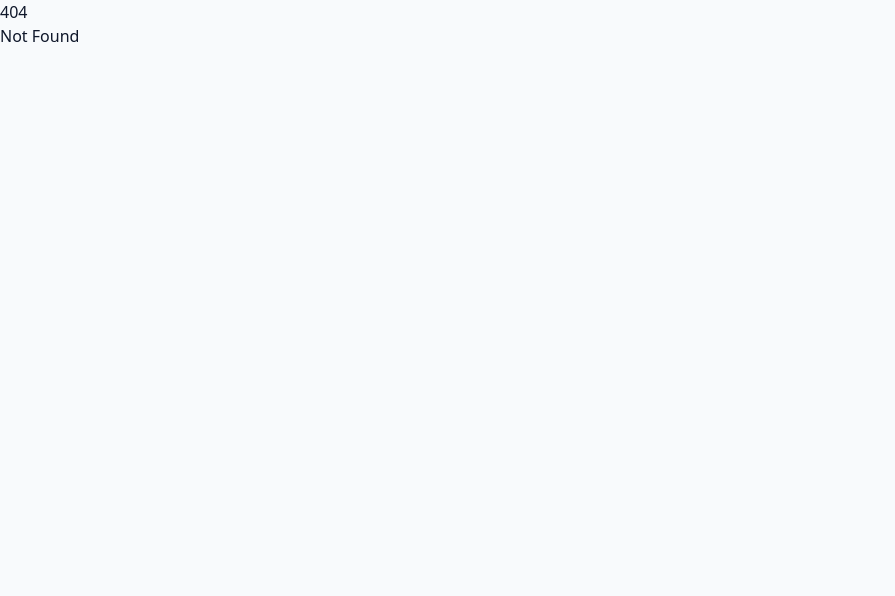
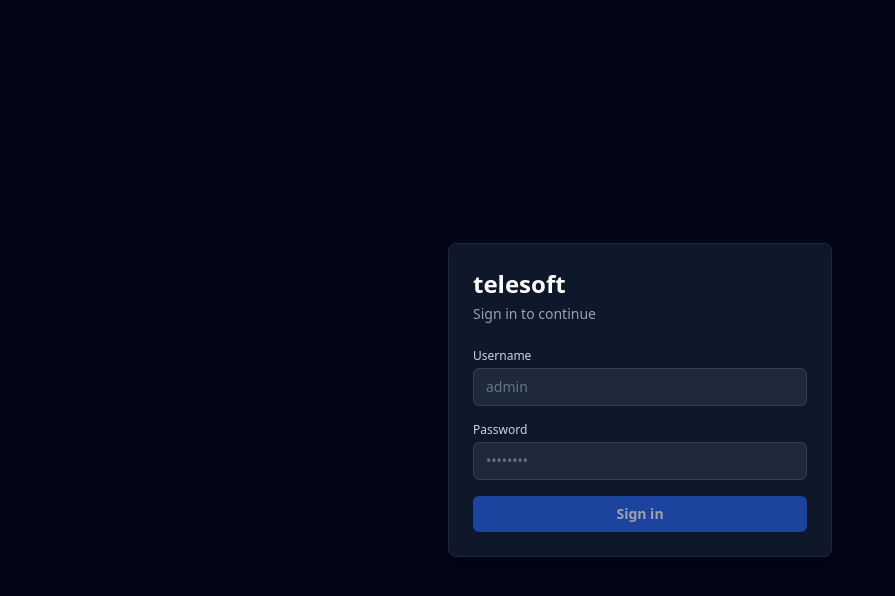
Before and after one commit to slaid098/telesoft, a SvelteKit app in the folder web/: page /login in a window 1280 px wide. Before the commit this address had no page. Shown: the top 596 px of the page, without its empty margins (0-895 px from the left). Built offline with nearby package versions, Linux system fonts and the light colour scheme; no server answers.

Commit message:
feat(web): add layout with auth guard, login page, and root redirect

```diff
--- a/web/src/routes/+layout.svelte
+++ b/web/src/routes/+layout.svelte
@@ -1,9 +1,99 @@
 <script lang="ts">
 import "../app.css";
+import { goto } from "$app/navigation";
+import { page } from "$app/state";
+import { api } from "$lib/api";
 
-let { children } = $props();
+const { data, children } = $props();
+
+type NavItem = { href: string; label: string; icon: string };
+
+const navItems: NavItem[] = [{ href: "/channels", label: "Channels", icon: "📁" }];
+
+const isLogin = $derived(page.url.pathname === "/login");
+const username = $derived(data?.user ?? null);
+
+async function handleLogout() {
+  try {
+    await api.post<{ status: string }>("/api/auth/logout");
+  } catch {
+    // ignore — redirect to /login regardless
+  }
+  await goto("/login");
+}
 </script>
 
-<div class="min-h-screen bg-slate-50 text-slate-900">
+{#if isLogin}
   {@render children()}
-</div>
+{:else}
+  <div class="flex h-full min-h-screen flex-col sm:flex-row">
+    <aside
+      class="hidden w-60 shrink-0 border-r border-slate-800 bg-slate-900 sm:flex sm:flex-col"
+    >
+      <div class="flex h-14 items-center px-4 text-lg font-semibold text-white">telesoft</div>
+      <nav class="flex-1 space-y-1 px-2 py-2">
+        {#each navItems as item (item.href)}
+          <a
+            href={item.href}
+            class="flex items-center gap-3 rounded-md px-3 py-2 text-sm font-medium transition-colors
+              {page.url.pathname.startsWith(item.href)
+              ? "bg-brand-600 text-white"
+              : "text-slate-300 hover:bg-slate-800 hover:text-white"}"
+          >
+            <span class="text-base" aria-hidden="true">{item.icon}</span>
+            <span>{item.label}</span>
+          </a>
+        {/each}
+      </nav>
+      <div class="border-t border-slate-800 p-3">
+        {#if username}
+          <div class="mb-2 truncate px-2 text-xs text-slate-400">
+            Signed in as <span class="text-slate-200">{username}</span>
+          </div>
+        {/if}
+        <button
+          type="button"
+          onclick={handleLogout}
+          class="w-full rounded-md bg-slate-800 px-3 py-2 text-sm font-medium text-slate-100 hover:bg-slate-700"
+        >
+          Logout
+        </button>
+      </div>
+    </aside>
+
+    <main class="flex flex-1 flex-col">
+      <header
+        class="flex h-14 shrink-0 items-center justify-between border-b border-slate-800 bg-slate-900 px-4 sm:px-6"
+      >
+        <span class="text-base font-semibold text-white sm:hidden">telesoft</span>
+        {#if username}
+          <span class="hidden text-xs text-slate-400 sm:block">
+            Signed in as <span class="text-slate-200">{username}</span>
+          </span>
+        {/if}
+      </header>
+
+      <div class="flex-1 overflow-y-auto p-4 sm:p-6">
+        {@render children()}
+      </div>
+
+      <nav
+        class="grid grid-cols-1 border-t border-slate-800 bg-slate-900 sm:hidden"
+        aria-label="Mobile navigation"
+      >
+        {#each navItems as item (item.href)}
+          <a
+            href={item.href}
+            class="flex flex-col items-center gap-1 py-2 text-[10px] font-medium transition-colors
+              {page.url.pathname.startsWith(item.href)
+              ? "text-brand-500"
+              : "text-slate-400 hover:text-slate-200"}"
+          >
+            <span class="text-lg" aria-hidden="true">{item.icon}</span>
+            <span>{item.label}</span>
+          </a>
+        {/each}
+      </nav>
+    </main>
+  </div>
+{/if}
--- /dev/null
+++ b/web/src/routes/+layout.ts
@@ -0,0 +1,32 @@
+import { browser } from "$app/environment";
+import { api } from "$lib/api";
+import type { MeResponse } from "$lib/types";
+import { redirect } from "@sveltejs/kit";
+
+import type { LayoutLoad } from "./$types";
+
+export const prerender = false;
+export const ssr = false;
+
+const PUBLIC_PATHS = new Set(["/login"]);
+
+export const load: LayoutLoad = async ({ url }) => {
+  const { pathname } = url;
+
+  if (PUBLIC_PATHS.has(pathname)) {
+    return {};
+  }
+
+  if (!browser) {
+    return { user: null };
+  }
+
+  try {
+    const data = await api.get<MeResponse>("/api/auth/me");
+    return { user: data.user };
+  } catch {
+    const target = `${pathname}${url.search}`;
+    const params = new URLSearchParams({ redirectTo: target });
+    redirect(303, `/login?${params.toString()}`);
+  }
+};
--- a/web/src/routes/+page.svelte
+++ /dev/null
@@ -1,9 +0,0 @@
-<script lang="ts">
-let { children } = $props();
-</script>
-
-<main class="mx-auto max-w-3xl p-6">
-  <h1 class="text-2xl font-bold">telesoft</h1>
-  <p class="mt-2 text-slate-600">Under construction</p>
-  {@render children()}
-</main>
--- /dev/null
+++ b/web/src/routes/+page.ts
@@ -0,0 +1,8 @@
+import { redirect } from "@sveltejs/kit";
+
+export const prerender = false;
+export const ssr = false;
+
+export function load() {
+  redirect(307, "/channels");
+}
--- /dev/null
+++ b/web/src/routes/login/+page.svelte
@@ -0,0 +1,95 @@
+<script lang="ts">
+import { goto } from "$app/navigation";
+import { page } from "$app/state";
+import { ApiError, api } from "$lib/api";
+
+let username = $state("");
+let password = $state("");
+let error = $state<string | null>(null);
+let loading = $state(false);
+
+const redirectTo = new URLSearchParams(page.url.search).get("redirectTo") ?? "/channels";
+const canSubmit = $derived(username.trim().length > 0 && password.length > 0 && !loading);
+
+async function handleSubmit(event: Event) {
+  event.preventDefault();
+  error = null;
+  if (!username.trim() || !password) {
+    error = "Enter username and password";
+    return;
+  }
+  loading = true;
+  try {
+    await api.post<{ status: string }>("/api/auth/login", {
+      username: username.trim(),
+      password,
+    });
+    await goto(redirectTo, { replaceState: true });
+  } catch (err) {
+    if (err instanceof ApiError && err.status === 401) {
+      error = "Invalid credentials";
+    } else if (err instanceof ApiError) {
+      error = err.message || "Login failed";
+    } else {
+      error = "Network error";
+    }
+  } finally {
+    loading = false;
+  }
+}
+</script>
+
+<div class="flex min-h-screen items-center justify-center bg-slate-950 px-4">
+  <div class="w-full max-w-sm rounded-lg border border-slate-800 bg-slate-900 p-6 shadow-xl">
+    <h1 class="mb-1 text-2xl font-semibold text-white">telesoft</h1>
+    <p class="mb-6 text-sm text-slate-400">Sign in to continue</p>
+
+    <form class="space-y-4" onsubmit={handleSubmit}>
+      <div>
+        <label for="username" class="mb-1 block text-xs font-medium text-slate-300">
+          Username
+        </label>
+        <input
+          id="username"
+          name="username"
+          type="text"
+          autocomplete="username"
+          bind:value={username}
+          class="w-full rounded-md border border-slate-700 bg-slate-800 px-3 py-2 text-sm text-white placeholder-slate-500 focus:border-brand-500 focus:outline-none focus:ring-1 focus:ring-brand-500"
+          placeholder="admin"
+          required
+        />
+      </div>
+
+      <div>
+        <label for="password" class="mb-1 block text-xs font-medium text-slate-300">
+          Password
+        </label>
+        <input
+          id="password"
+          name="password"
+          type="password"
+          autocomplete="current-password"
+          bind:value={password}
+          class="w-full rounded-md border border-slate-700 bg-slate-800 px-3 py-2 text-sm text-white placeholder-slate-500 focus:border-brand-500 focus:outline-none focus:ring-1 focus:ring-brand-500"
+          placeholder="••••••••"
+          required
+        />
+      </div>
+
+      {#if error}
+        <div class="rounded-md border border-red-900 bg-red-950 px-3 py-2 text-sm text-red-200">
+          {error}
+        </div>
+      {/if}
+
+      <button
+        type="submit"
+        disabled={!canSubmit}
+        class="w-full rounded-md bg-brand-600 px-4 py-2 text-sm font-semibold text-white transition-colors hover:bg-brand-700 disabled:cursor-not-allowed disabled:opacity-60"
+      >
+        {loading ? "Signing in…" : "Sign in"}
+      </button>
+    </form>
+  </div>
+</div>
```
